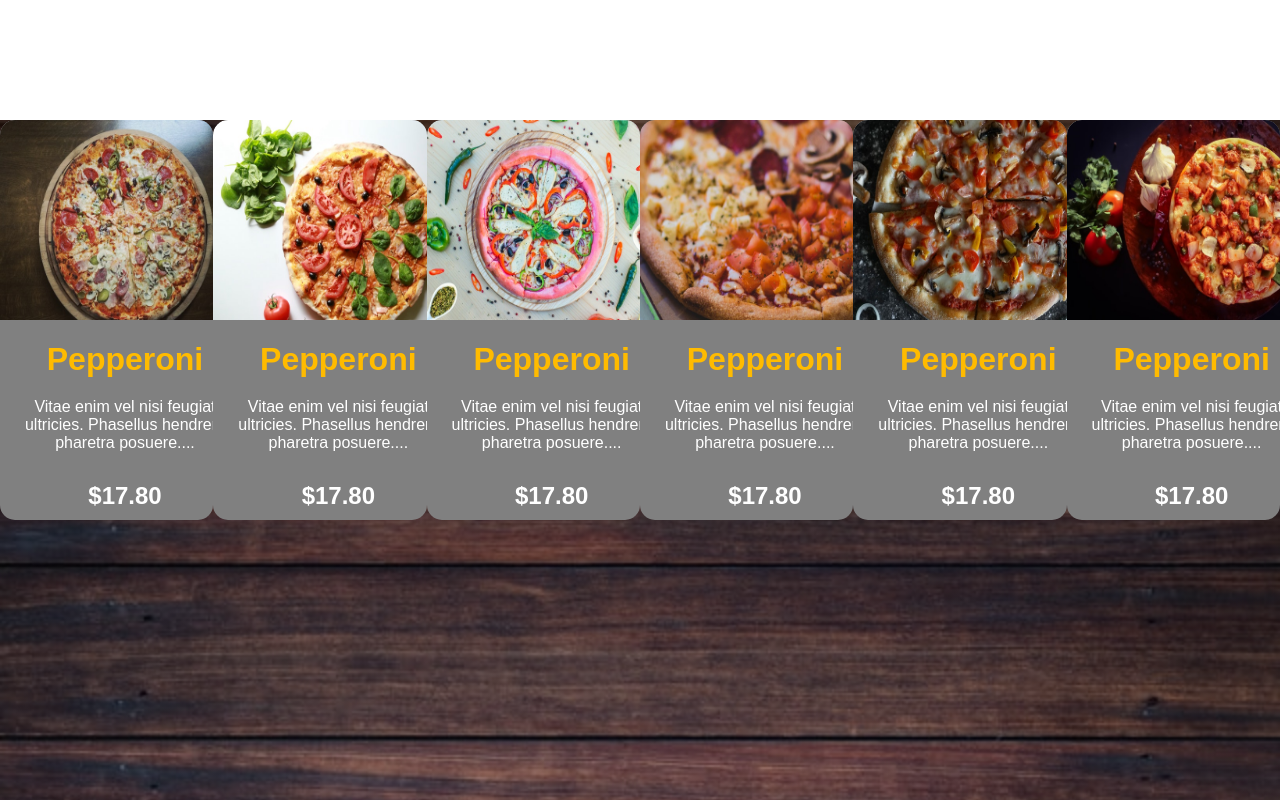
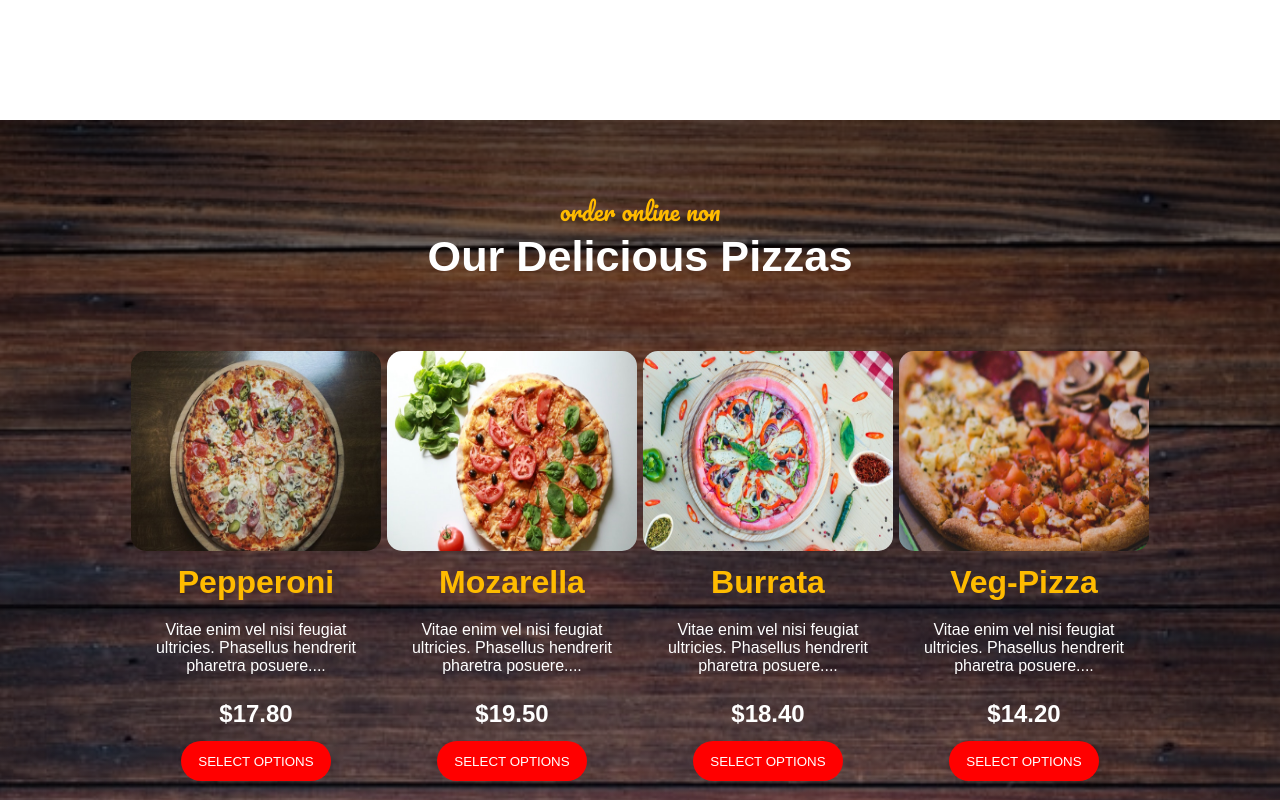
Before and after one commit to mistrypavankumar/meghas-pizza, a React (Create React App) app: page / in a window 1280 px wide. Shown: the part 1480-2280 px from the top of the page. Built offline with nearby package versions, Linux system fonts and the light colour scheme.

Commit message:
Added cards in desh section

```diff
--- a/src/Home.css
+++ b/src/Home.css
@@ -1,6 +1,6 @@
 .deshesContainer{
     width: 100%;
-    height: 100vh;
+    height: 110vh;
     background-image:
     linear-gradient(to bottom, rgba(0, 0, 0, 0.63), rgba(14, 13, 13, 0.096)),
     url('./assets/wooden_bg.jpg');
@@ -8,10 +8,20 @@
     background-position: center;
 }
 
+.deshesContainer .deshesContainer_heading{
+    text-align: center;
+    padding: 70px;
+    font-family: sans-serif;
+}
+
+
+
 .deshesContainer .card_contanier{
     display: flex;
     flex-wrap: nowrap;
     justify-content: space-around;
-    width: 100%;
+    width: 80%;
+    margin-right: auto;
+    margin-left: auto;
 
 }
--- a/src/Home.js
+++ b/src/Home.js
@@ -4,19 +4,23 @@ import Cards from './pages/home/Cards'
 import WelcomePage from './pages/home/WelcomePage'
 import CardsData from './pages/home/data/CardsData'
 import './Home.css'
+import Heading from './components/Heading'
 
 
 export default function Home() {
 
     const card = (c,i) => {
         return (
-            <Cards
-            dishSrc = {CardsData[i].dishImage}
-            title = {CardsData[i].dishName}
-            desc = {CardsData[i].disciption}
-            price = {CardsData[i].price}
+           <>
+             <Cards
+                key = {i}
+                dishSrc = {CardsData[i].dishImage}
+                title = {CardsData[i].dishName}
+                desc = {CardsData[i].disciption}
+                price = {CardsData[i].price}
+             />
 
-        />
+           </>
         );
     }
     return (
@@ -25,6 +29,16 @@ export default function Home() {
             <WelcomePage />
 
             <div className = "deshesContainer">
+                <div className = "deshesContainer_heading">
+                    <Heading
+                        subTitle = "order online non"
+                        subTitleColor = "rgb(255, 187, 0)"
+                        subTitleSize = "1.5rem"
+                        mainHeading = "Our Delicious Pizzas"
+                        mainHeadingSize = "2.7rem"
+                        mainHeadingColor = "white"
+                    />
+                </div>
                 <div className = "card_contanier">
                     {CardsData.map(card)}
                 </div>
--- a/src/components/Heading.js
+++ b/src/components/Heading.js
@@ -8,10 +8,15 @@ export default function Heading(props) {
 
     }
 
+    const hstyle = {
+        fontSize: `${props.mainHeadingSize}`,
+        color: `${props.mainHeadingColor}`
+    }
+
     return (
         <>
             <p style = {cstyle} id = "subTitle">{props.subTitle}</p>
-            <h1>{props.mainHeading}</h1>
+            <h1 style = {hstyle}>{props.mainHeading}</h1>
         </>
     )
 }
--- a/src/components/Navbar.css
+++ b/src/components/Navbar.css
@@ -3,6 +3,13 @@
     padding: 0;
     box-sizing: border-box;
 }
+
+:root{
+    --textColor: rgb(255, 187, 0);
+    --primary: #fff;
+    --secondary: red;
+}
+
 
 nav{
     width: 100hw;
@@ -32,7 +39,7 @@ nav ul li{
 }
 
 nav ul li:hover{
-    color: yellow;
+    color: var(--textColor);
     cursor: pointer;
 
 }
@@ -47,7 +54,7 @@ nav .logo{
     display: flex;
     justify-content: center;
     align-items: center;
-    background-color: white;
+    background-color: var(--primary);
 
     position: absolute;
     left: 45%;
@@ -92,10 +99,10 @@ nav .right_menu_content{
     right: 50px;
     top: 16px;
     color: wheat;
-    background-color: red;
+    background-color: var(--secondary);
     transition: .5s ease-out ;
 }
 
 .cbtnStyle:hover{
-    border-color: red !important;
+    border-color: var(--secondary) !important;
 }
--- a/src/pages/home/Cards.css
+++ b/src/pages/home/Cards.css
@@ -6,17 +6,16 @@
 
 .cardContiner{
     width: 250px;
-    height: 400px;
+    height: 430px;
     position: relative;
     border-radius: 15px;
-    background-color: gray;
-    overflow: hidden;
+    /* background-color: gray; */
+
 }
-
 .cardContiner img{
     width: 250px;
     height: 200px;
-    border-radius: 15px 15px 0 0;
+    border-radius: 15px 15px 15px 15px;
     position: absolute;
     background-position: center;
     background-size: cover;
@@ -28,27 +27,46 @@
     flex-direction: column;
     justify-content: center;
     align-items: center;
-    height: 200px;
+    height: 280px;
     width: 250px;
     bottom: 0;
-    text-align: center;
 }
 
 .cardContiner .content h1{
     color:var(--textColor);
-    padding: 10px;
+    padding: 10px 5px 10px;
     font-family: sans-serif;
 }
 
 .cardContiner .content p{
     color: var(--descColor);
-    padding: 10px;
+    padding: 10px 5px;
     font-family: sans-serif;
+    text-align: center;
+
+
 
 }
 
 .cardContiner .content h2{
     color: var(--priceColor);
     font-family: sans-serif;
-    padding-top: 20px;
+    padding-top: 15px;
 }
+
+.card_button{
+    position: absolute;
+    bottom: 0;
+    left: 50px;
+    margin-left: auto;
+    margin-right: auto;
+    background-color: red;
+    color: #fff;
+    font-family: sans-serif;
+    transition: 0.5s ease-out;
+
+}
+
+.card_button:hover{
+    border-color: #fff !important;
+}
--- a/src/pages/home/Cards.js
+++ b/src/pages/home/Cards.js
@@ -1,10 +1,12 @@
 import React from 'react'
+import Button from '../../components/Button'
 import "./Cards.css"
 
 export default function Cards(props) {
     return (
         <>
             <div className = "cardContiner" style = {{margin:`${props.margin}`}}>
+                <div className = "card_outer">
                     <div className = "img">
                         <img src = {props.dishSrc} alt = "" />
                     </div>
@@ -13,6 +15,15 @@ export default function Cards(props) {
                         <p>{props.desc}</p>
                         <h2>{props.price}</h2>
                     </div>
+                    <Button
+                        buttonName = "SELECT OPTIONS"
+                        borderRadius = "50px"
+                        width = "150px"
+                        height = "40px"
+                        borderStyle = "none"
+                        custom_btn_style = "card_button"
+                    />
+                </div>
             </div>
         </>
     )
--- a/src/pages/home/data/CardsData.js
+++ b/src/pages/home/data/CardsData.js
@@ -2,15 +2,15 @@ import img1 from '../../../assets/g1.jpg';
 import img2 from '../../../assets/g2.jpg';
 import img3 from '../../../assets/g3.jpg';
 import img4 from '../../../assets/g4.jpg';
-import img5 from '../../../assets/g5.jpg';
-import img6 from '../../../assets/g6.jpg';
+// import img5 from '../../../assets/g5.jpg';
+// import img6 from '../../../assets/g6.jpg';
 
 const price1 = "$17.80";
-const price2 = "$17.80";
-const price3 = "$17.80";
-const price4 = "$17.80";
-const price5 = "$17.80";
-const price6 = "$17.80";
+const price2 = "$19.50";
+const price3 = "$18.40";
+const price4 = "$14.20";
+// const price5 = "$11.00";
+// const price6 = "$13.10";
 
 
 const CardsData = [
@@ -20,37 +20,43 @@ const CardsData = [
         dishName: 'Pepperoni',
         disciption: "Vitae enim vel nisi feugiat ultricies. Phasellus hendrerit pharetra posuere....",
         price: price1,
+
     },
     {
         dishImage:img2,
-        dishName: 'Pepperoni',
+        dishName: 'Mozarella',
         disciption: "Vitae enim vel nisi feugiat ultricies. Phasellus hendrerit pharetra posuere....",
         price: price2,
+
     },
     {
         dishImage:img3,
-        dishName: 'Pepperoni',
+        dishName: 'Burrata',
         disciption: "Vitae enim vel nisi feugiat ultricies. Phasellus hendrerit pharetra posuere....",
         price: price3,
+
     },
     {
         dishImage:img4,
-        dishName: 'Pepperoni',
+        dishName: 'Veg-Pizza',
         disciption: "Vitae enim vel nisi feugiat ultricies. Phasellus hendrerit pharetra posuere....",
         price: price4,
+
     },
-    {
-        dishImage:img5,
-        dishName: 'Pepperoni',
-        disciption: "Vitae enim vel nisi feugiat ultricies. Phasellus hendrerit pharetra posuere....",
-        price: price5,
-    },
-    {
-        dishImage:img6,
-        dishName: 'Pepperoni',
-        disciption: "Vitae enim vel nisi feugiat ultricies. Phasellus hendrerit pharetra posuere....",
-        price: price6,
-    },
+    // {
+    //     dishImage:img5,
+    //     dishName: 'Pepperoni',
+    //     disciption: "Vitae enim vel nisi feugiat ultricies. Phasellus hendrerit pharetra posuere....",
+    //     price: price5,
+
+    // },
+    // {
+    //     dishImage:img6,
+    //     dishName: 'Pepperoni',
+    //     disciption: "Vitae enim vel nisi feugiat ultricies. Phasellus hendrerit pharetra posuere....",
+    //     price: price6,
+
+    // },
 ]
 
 
```
Also changed, not shown: 1 other file (tests, documents, lock files or other folders). Lines whose indentation alone changed are shown as unchanged.
